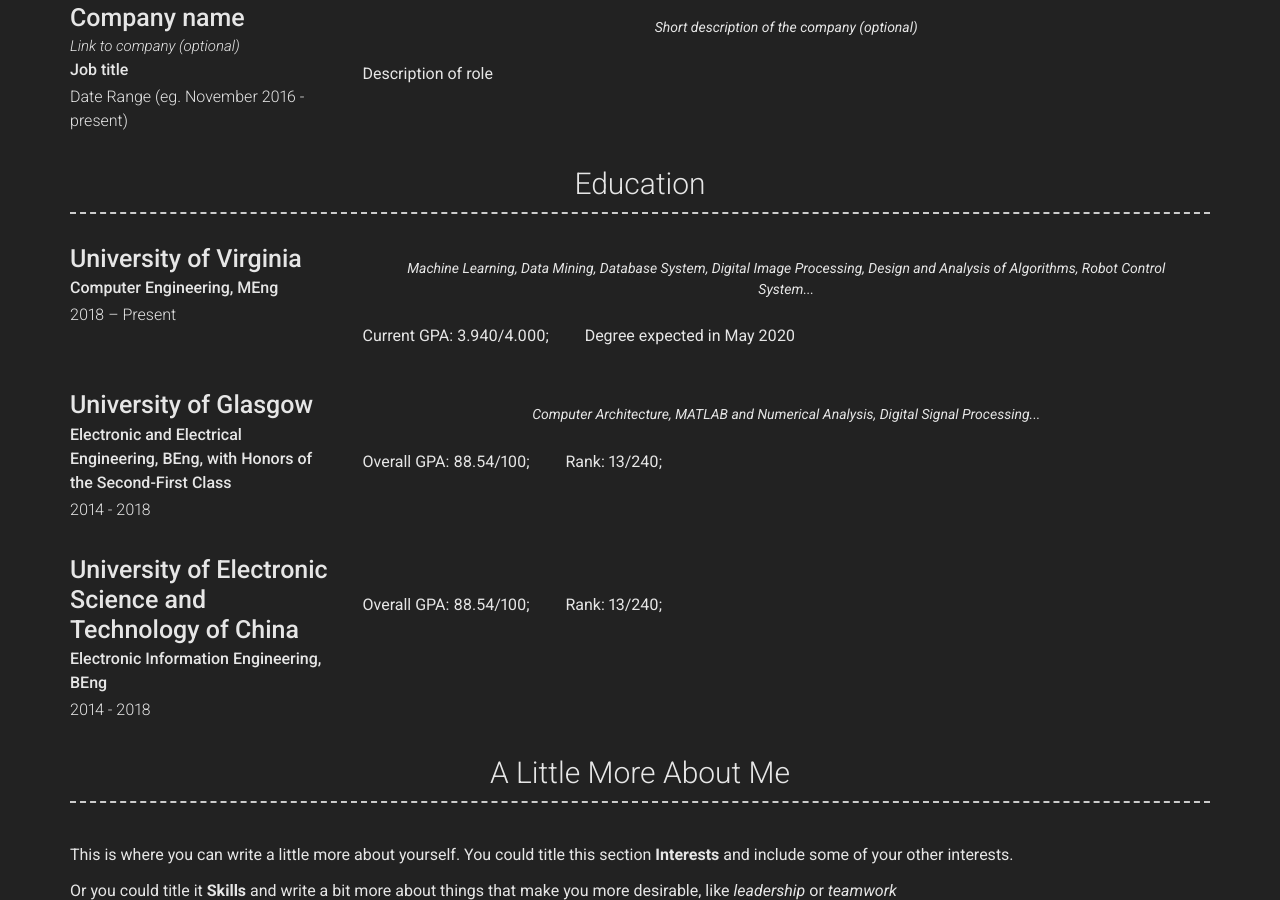
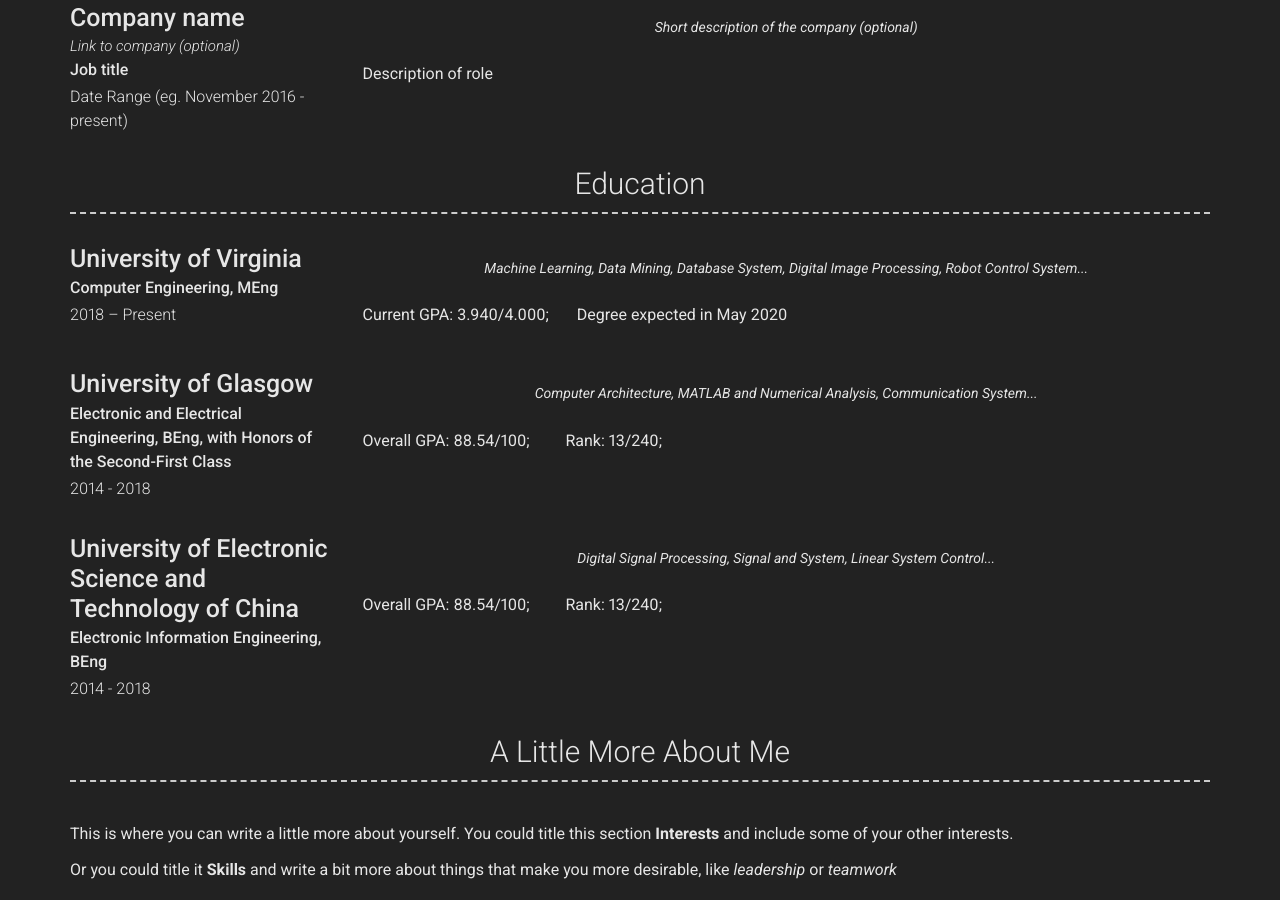
Before and after one commit to zhidanluo/zhidanluo.github.io, a Jekyll site: the page built from index.md, in a window 1280 px wide and 900 px high, scrolled down 951 px. Built offline with Jekyll 4.4.1, drawn with Linux system fonts in a browser that asks for light colours; nearby versions of some CDN libraries.

Commit message:
Update education.yml

```diff
--- a/_data/education.yml
+++ b/_data/education.yml
@@ -4,10 +4,9 @@
   dates: 2018 – Present
   qualification: Computer Engineering, MEng
   quote: >
-    Machine Learning, Data Mining, Database System, Digital Image Processing,
-    Design and Analysis of Algorithms, Robot Control System...
+    Machine Learning, Data Mining, Database System, Digital Image Processing, Robot Control System...
   description: | # this will include new lines to allow paragraphs
-    Current GPA: 3.940/4.000;&nbsp;&nbsp;&nbsp;&nbsp;&nbsp;&nbsp;&nbsp;&nbsp;
+    Current GPA: 3.940/4.000;&nbsp;&nbsp;&nbsp;&nbsp;&nbsp;&nbsp;
     Degree expected in May 2020
 
 - layout: left
@@ -15,7 +14,7 @@
   dates: 2014 - 2018
   qualification: Electronic and Electrical Engineering, BEng, with Honors of the Second-First Class
   quote: >
-    Computer Architecture, MATLAB and Numerical Analysis, Digital Signal Processing...
+    Computer Architecture, MATLAB and Numerical Analysis, Communication System...
   description: | # this will include new lines to allow paragraphs
     Overall GPA: 88.54/100;&nbsp;&nbsp;&nbsp;&nbsp;&nbsp;&nbsp;&nbsp;&nbsp;
     Rank: 13/240;
@@ -25,6 +24,7 @@
   dates: 2014 - 2018
   qualification: Electronic Information Engineering, BEng
   quote: >
+     Digital Signal Processing, Signal and System, Linear System Control...
   description: | # this will include new lines to allow paragraphs
     Overall GPA: 88.54/100;&nbsp;&nbsp;&nbsp;&nbsp;&nbsp;&nbsp;&nbsp;&nbsp;
     Rank: 13/240;
```
